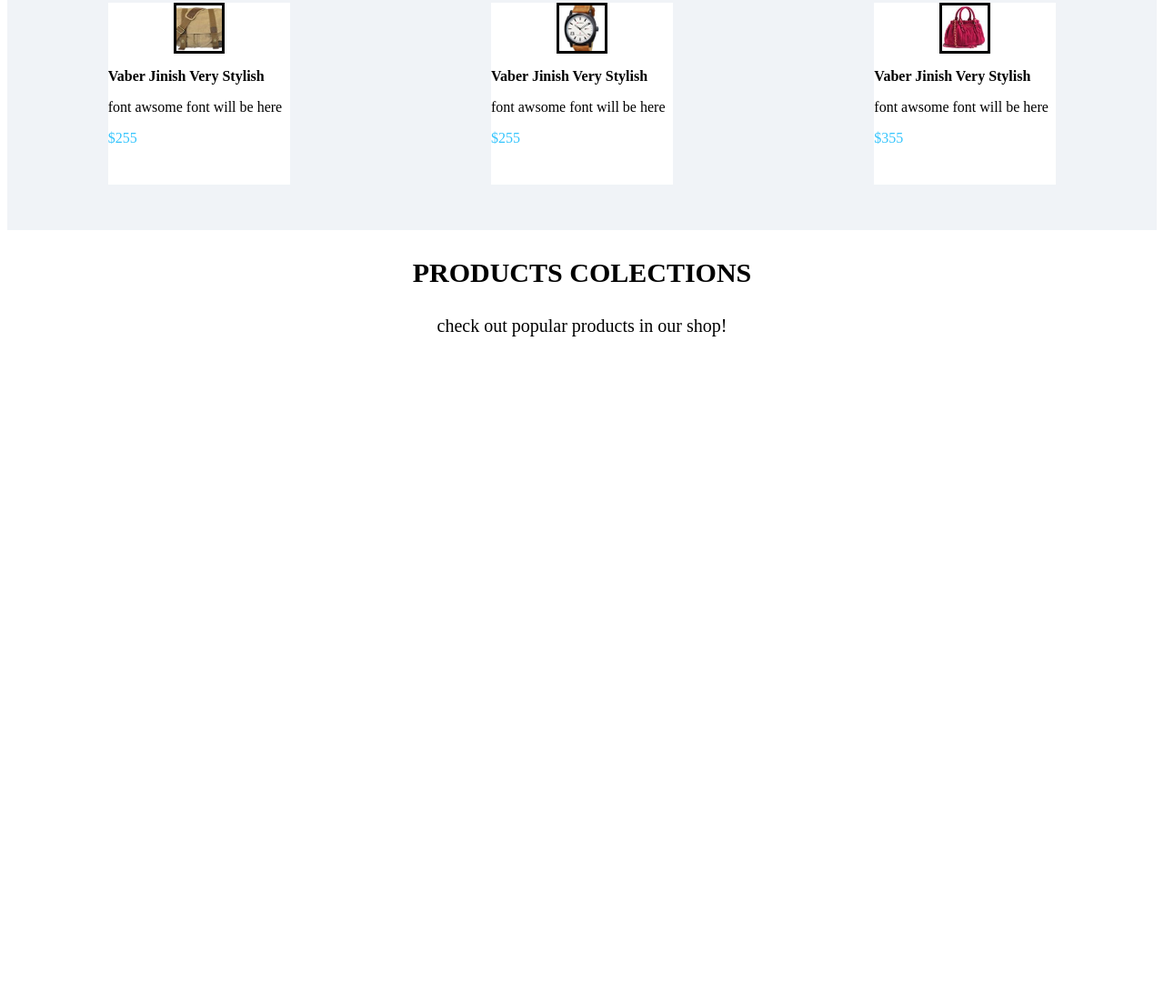
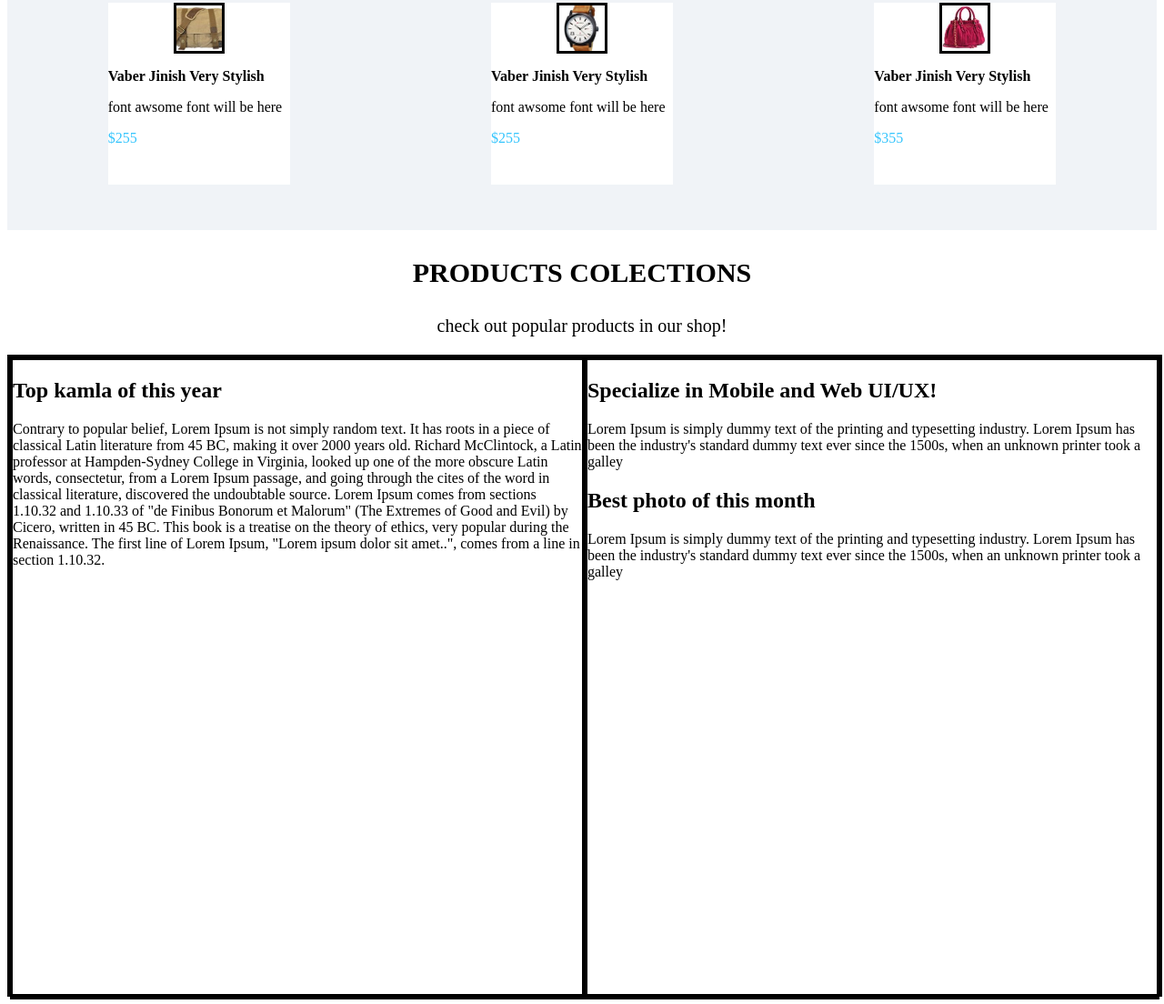
Before and after one commit to naniko555/finalProject, a website: page product-home.html in a window 1280 px wide. Shown: the part 523-1627 px from the top of the page at 91% size. Before the commit the page ends 913 px from the top, so only its background shows below. Drawn offline with Linux system fonts and the light colour scheme.

Commit message:
dawdawdawd

```diff
--- a/product-home.html
+++ b/product-home.html
@@ -42,13 +42,43 @@
             </div>
         </div> <!-- end of div-colection-items-->
     </section>
-<!--///////////////////////////////////////////////////////////////////////////////////////////////////////////-->
+    <!--///////////////////////////////////////////////////////////////////////////////////////////////////////////-->
 
-<div class="popular-text-wrapper">
-    <p>PRODUCTS COLECTIONS</p>
-    <p>check out popular products in our shop!</p>
-</div>
+    <div class="popular-text-wrapper">
+        <p>PRODUCTS COLECTIONS</p>
+        <p>check out popular products in our shop!</p>
+    </div>
 
+    <section class="section-latest-news">
+        <div class="div-left-wrapper">
+            <div></div>
+            <h2>Top kamla of this year</h2>
+            <p>Contrary to popular belief, Lorem Ipsum is not simply random text. It has roots in a piece of classical
+                Latin literature from 45 BC, making it over 2000 years old. Richard McClintock, a Latin professor at
+                Hampden-Sydney College in Virginia, looked up one of the more obscure Latin words, consectetur, from a
+                Lorem Ipsum passage, and going through the cites of the word in classical literature, discovered the
+                undoubtable source. Lorem Ipsum comes from sections 1.10.32 and 1.10.33 of "de Finibus Bonorum et
+                Malorum" (The Extremes of Good and Evil) by Cicero, written in 45 BC. This book is a treatise on the
+                theory of ethics, very popular during the Renaissance. The first line of Lorem Ipsum, "Lorem ipsum
+                dolor sit amet..", comes from a line in section 1.10.32.</p>
+        </div> <!-- end of div-left-wrapper -->
+        <div class="div-right-wrapper">
+            <div>
+                <div></div>
+                <h2>Specialize in Mobile and Web UI/UX!</h2>
+                <p>Lorem Ipsum is simply dummy text of the printing and typesetting industry. Lorem Ipsum has been
+                    the industry's standard dummy text ever since the 1500s, when an unknown printer took a galley
+                </p>
+            </div>
+            <div>
+                <div></div>
+                <h2>Best photo of this month</h2>
+                <p>Lorem Ipsum is simply dummy text of the printing and typesetting industry. Lorem Ipsum has been
+                    the industry's standard dummy text ever since the 1500s, when an unknown printer took a galley
+                </p>
+            </div>
+        </div> <!--end of div-right-wrapper-->
+    </section>  <!--end of latest-news-->
 </body>
 
 </html>
--- a/style/scss/style-product-main.scss
+++ b/style/scss/style-product-main.scss
@@ -127,3 +127,21 @@
         font-size:20px;
     }
 }
+/////////////////////////////////////////////////////////////////@at-root
+.section-latest-news{
+    width:100%;
+    height: 700px;
+    border: solid;
+    display: flex;
+    flex-direction: row;
+    .div-left-wrapper{
+        width: 800px;
+        height: 700px;
+        border:solid;
+    }
+    .div-right-wrapper{
+        width: 800px;
+        height: 700px;
+        border:solid;
+    }
+}
```
Also changed, not shown: style/style-product-main.css.
